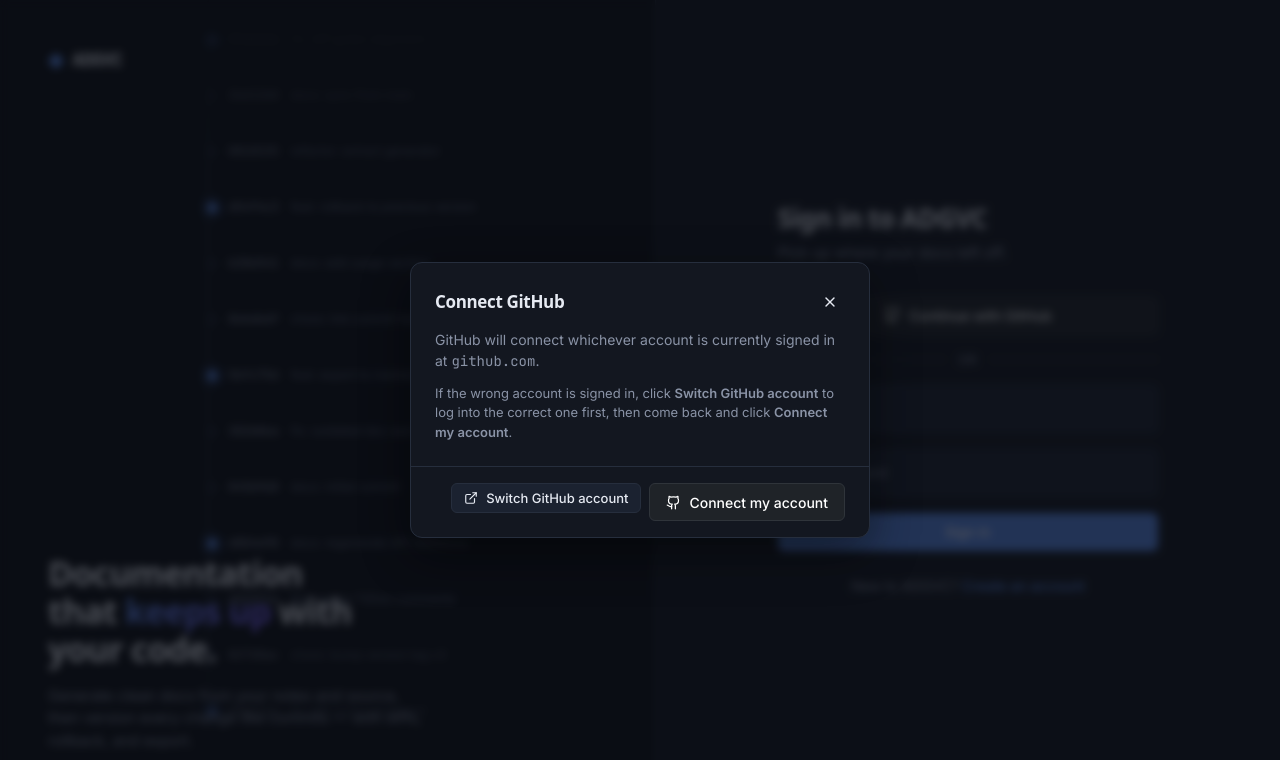
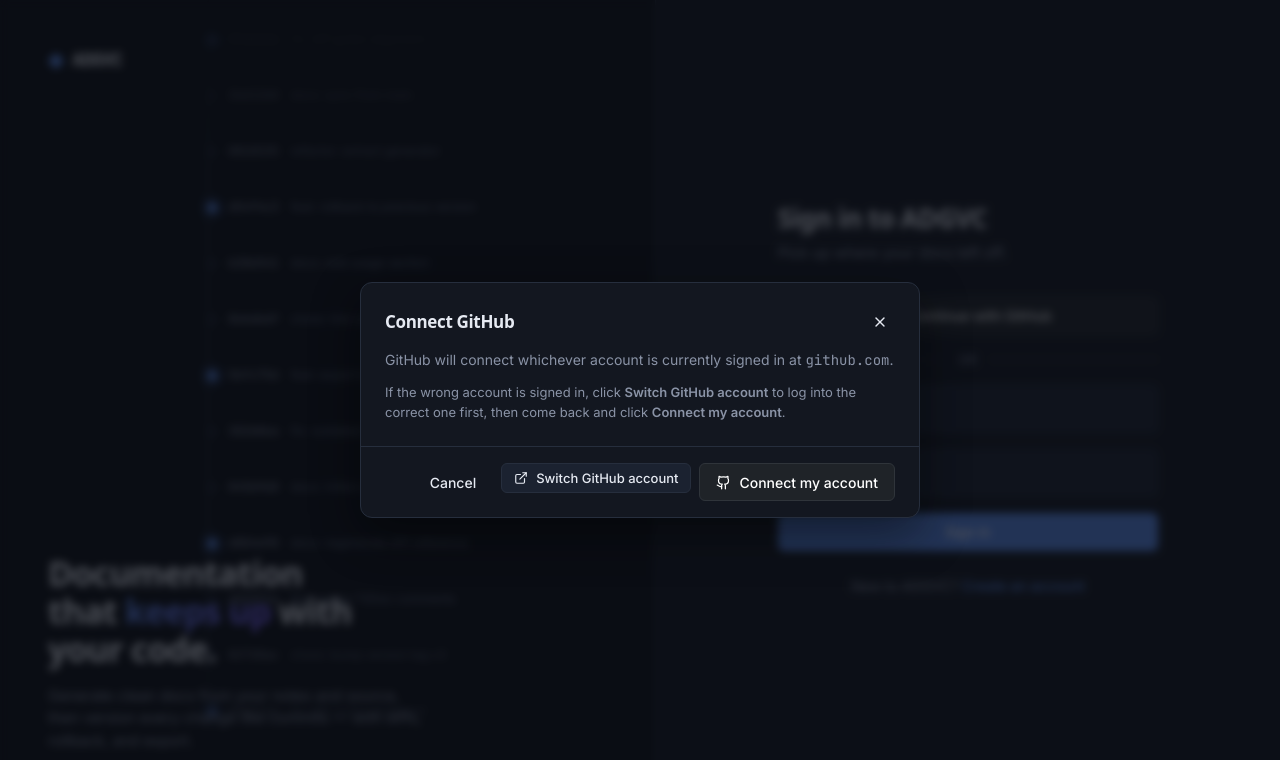
Before and after one commit to beverlymugwadi/automated-documentation-version-control, a React (Vite) app in the folder client/: page /login in a window 1280 px wide. Both pictures are taken after a click on the button "Continue with GitHub". Shown: the top 760 px of the page. Built offline with nearby package versions, Linux system fonts and the light colour scheme; no server answers.

Commit message:
fix github modal

```diff
--- a/client/src/components/GitHubConnectModal.tsx
+++ b/client/src/components/GitHubConnectModal.tsx
@@ -13,9 +13,10 @@
       open={open}
       title="Connect GitHub"
       onClose={onClose}
+      maxWidth={560}
       footer={
         <>
-          {/* <Button variant="ghost" onClick={onClose}>Cancel</Button> */}
+          <Button variant="ghost" onClick={onClose}>Cancel</Button>
           <Button
             variant="secondary"
             size="sm"
--- a/client/src/components/ui/Modal.tsx
+++ b/client/src/components/ui/Modal.tsx
@@ -9,9 +9,10 @@
   onClose: () => void;
   children: ReactNode;
   footer?: ReactNode;
+  maxWidth?: number;
 }
 
-export function Modal({ open, title, onClose, children, footer }: ModalProps) {
+export function Modal({ open, title, onClose, children, footer, maxWidth }: ModalProps) {
   useEffect(() => {
     if (!open) return undefined;
     const onKey = (e: KeyboardEvent) => { if (e.key === 'Escape') onClose(); };
@@ -27,7 +28,13 @@
 
   return createPortal(
     <div className="ui-overlay" onMouseDown={(e) => { if (e.target === e.currentTarget) onClose(); }}>
-      <div className="ui-modal" role="dialog" aria-modal="true" aria-label={typeof title === 'string' ? title : undefined}>
+      <div
+        className="ui-modal"
+        role="dialog"
+        aria-modal="true"
+        aria-label={typeof title === 'string' ? title : undefined}
+        style={maxWidth ? { maxWidth } : undefined}
+      >
         <div className="ui-modal__head">
           <h2 className="ui-modal__title">{title}</h2>
           <Button variant="ghost" size="sm" iconOnly onClick={onClose} aria-label="Close dialog">
--- a/client/src/styles/components.css
+++ b/client/src/styles/components.css
@@ -274,6 +274,7 @@
 .ui-modal__body { padding: 0 var(--sp-5) var(--sp-5); color: var(--muted); }
 .ui-modal__foot {
   display: flex;
+  flex-wrap: wrap;
   justify-content: flex-end;
   gap: var(--sp-2);
   padding: var(--sp-4) var(--sp-5);
```
